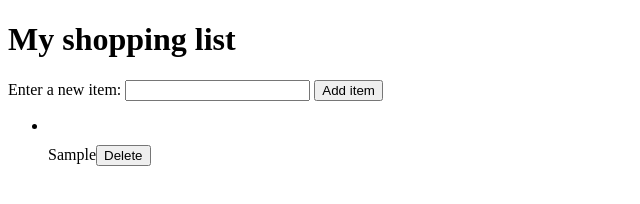
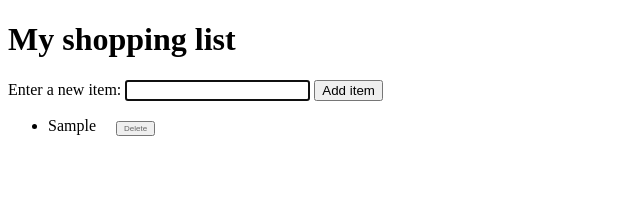
Before and after one commit to EdenOvrutskiy/learning_javascript, a plain HTML site: page DOM_manipulation/shopping-list.html in a window 1280 px wide. Both pictures are taken after typing "Sample" into the empty fields and a click on the button "Add item". Shown: the whole page, without its empty margins (0-640 px from the left). Drawn offline with Linux system fonts and the light colour scheme.

Commit message:
fixed page layout by appending children to list item instead of unordered list

```diff
--- a/DOM_manipulation/shopping-list.html
+++ b/DOM_manipulation/shopping-list.html
@@ -32,36 +32,38 @@
   </ul>
 
   <script>
+    //something I don't quite understand about javascript
+    //each addItem() call creates new objects, but these
+    //objects remain on the page, and I can create more with
+    //the very same variable names? and then even delete an
+    //old one? How does that work?
     const list = document.querySelector('ul');
     const input = document.querySelector('input');
     const button = document.querySelector('button');
     button.addEventListener("click", addItem);
+    input.focus();
     function addItem() {
+      input.focus();
       const currentInput = input.value;
       input.value = '';
       const listItem = document.createElement('li');
       //listItem.textContent = 'We hope you enjoyed the ride.';
       list.appendChild(listItem);
       const span = document.createElement('span');
-      list.appendChild(span);
+      listItem.appendChild(span);
       const button2 = document.createElement('button');
-      list.appendChild(button2);
+      listItem.appendChild(button2);
       button2.textContent = 'Delete';
       span.textContent = currentInput;
-      //
+      //delete if clicked
       button2.addEventListener("click", deleteItem);
       function deleteItem() {
         button2.remove();
         span.remove();
         listItem.remove();
+        input.focus();
       }
     }
-
-
-
-
-
-
   </script>
 </body>
 
```
